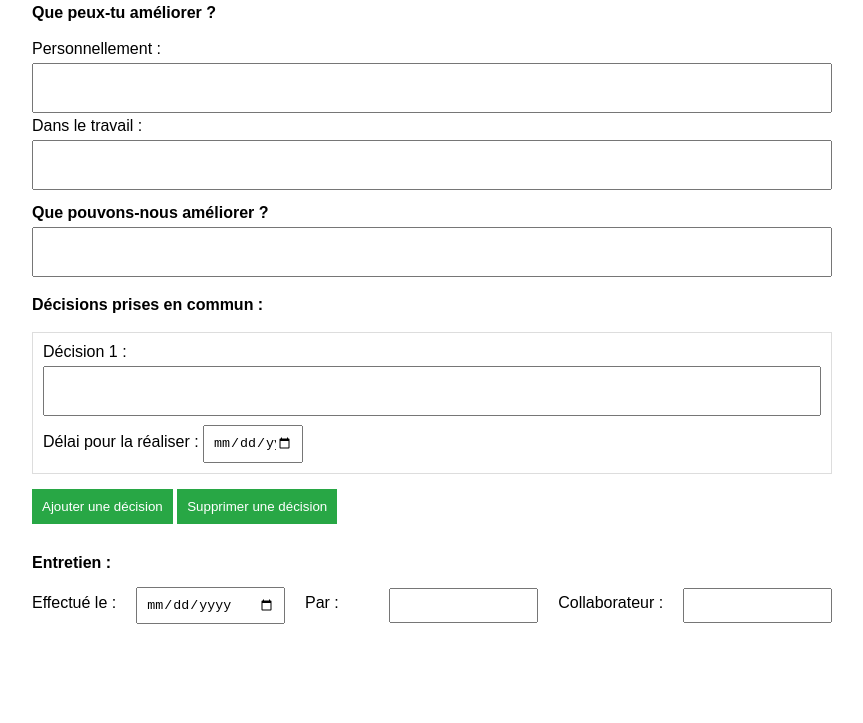
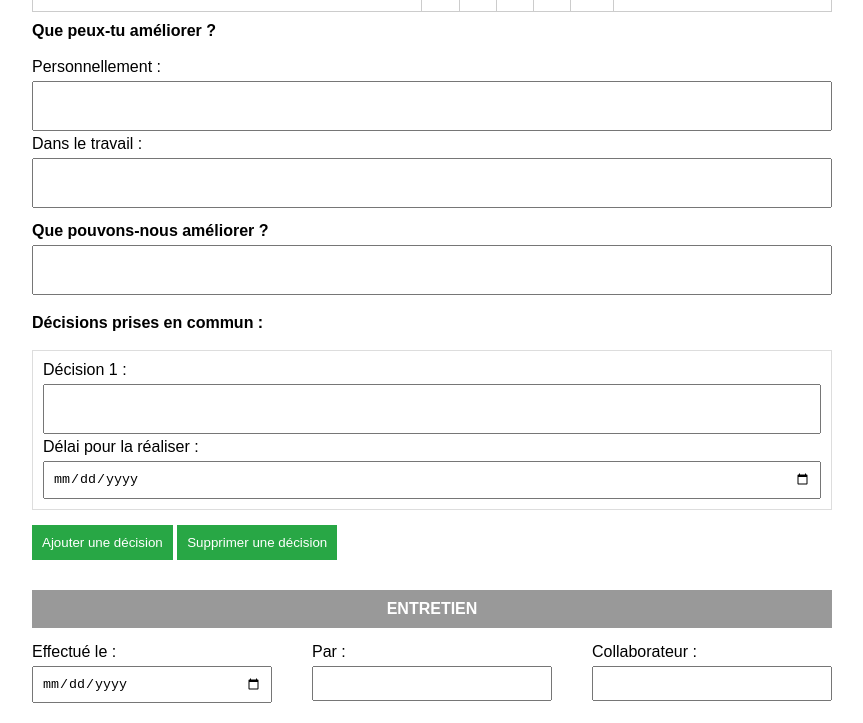
Before and after one commit to drakax1/entretien, a plain HTML site: page index.html in a window 1280 px wide. Shown: the part 1231-1954 px from the top of the page, without its empty margins (208-1071 px from the left). Before the commit the page ends 1875 px from the top, so only its background shows below. Drawn offline with Linux system fonts and the light colour scheme.

Commit message:
Update index.html

```diff
--- a/index.html
+++ b/index.html
@@ -78,29 +78,6 @@
     .radio-cell {
       text-align: center;
     }
-    .footer-inline {
-      display: flex;
-      flex-direction: column;
-      gap: 10px;
-      margin-top: 20px;
-    }
-    .footer-row {
-      display: flex;
-      gap: 20px;
-      flex-wrap: wrap;
-      align-items: center;
-    }
-    .footer-row label {
-      flex: 1;
-      white-space: nowrap;
-    }
-    .footer-row input[type="date"],
-    .footer-row input[type="text"] {
-      flex: 2;
-    }
-    input[type="date"] {
-      width: 100px;
-    }
     .radio-cell input[type="radio"] {
       margin: 0;
     }
@@ -120,7 +97,7 @@
     }
     /* Titre "ENTRETIEN ANNUEL" */
     #entretien-annuel-title {
-      background-color: #666; /* Gris foncé */
+      background-color: #666;
       color: white;
       text-align: center;
       text-transform: uppercase;
@@ -130,7 +107,7 @@
     }
     /* Titre "COLLABORATEUR" */
     #collaborateur-title {
-      background-color: #999; /* Gris clair */
+      background-color: #999;
       color: white;
       text-align: center;
       text-transform: uppercase;
@@ -138,15 +115,34 @@
       font-weight: bold;
       margin-bottom: 15px;
     }
-    /* Titre du tableau "TABLEAU D'ÉVALUATION" : on supprime le style précédent et on applique le même que pour COLLABORATEUR */
     #tableau-title td {
-      background-color: #999; /* Même gris que "COLLABORATEUR" */
+      background-color: #999;
       color: white;
       text-align: center;
       text-transform: uppercase;
       padding: 10px;
       font-weight: bold;
       vertical-align: middle;
+    }
+    /* Nouvelle section ENTRETEN */
+    #entretien-title {
+      background-color: #999;
+      color: white;
+      text-align: center;
+      text-transform: uppercase;
+      padding: 10px;
+      font-weight: bold;
+      margin-top: 30px;
+      margin-bottom: 15px;
+    }
+    .inline-entretien {
+      display: flex;
+      gap: 40px;
+      margin-bottom: 15px;
+      flex-wrap: wrap;
+    }
+    .inline-entretien label {
+      flex: 1;
     }
   </style>
   <script>
@@ -212,13 +208,9 @@
 </head>
 <body>
   <div class="container">
-    <!-- Titre "ENTRETIEN ANNUEL" -->
     <div id="entretien-annuel-title">ENTRETIEN ANNUEL</div>
-
-    <!-- Titre "COLLABORATEUR" -->
     <div id="collaborateur-title">COLLABORATEUR</div>
 
-    <!-- Informations collaborateur -->
     <div id="informations-personnelles" class="inline">
       <label>Nom : <input type="text" name="nom"></label>
       <label>Prénom : <input type="text" name="prenom"></label>
@@ -228,7 +220,6 @@
       <label>Entrée en fonction le : <input type="date" name="entree_fonction"></label>
     </div>
 
-    <!-- Tableau d'évaluation -->
     <table id="criteres-evaluation">
       <tr id="tableau-title">
         <td colspan="7">TABLEAU D'ÉVALUATION</td>
@@ -297,19 +288,14 @@
       </div>
     </div>
 
-    <footer id="footer-entretien">
-      <div class="footer-inline">
-        <label class="bold">Entretien :</label>
-        <div class="footer-row">
-          <label>Effectué le :</label>
-          <input type="date" name="date_entretien">
-          <label>Par :</label>
-          <input type="text" name="responsable">
-          <label>Collaborateur :</label>
-          <input type="text" name="collaborateur">
-        </div>
-      </div>
-    </footer>
+    <!-- Nouvelle section ENTRETEN -->
+    <div id="entretien-title">ENTRETIEN</div>
+    <div class="inline-entretien">
+      <label>Effectué le : <input type="date" name="date_entretien"></label>
+      <label>Par : <input type="text" name="responsable"></label>
+      <label>Collaborateur : <input type="text" name="collaborateur"></label>
+    </div>
+
   </div>
   <button id="print-button" class="no-print" onclick="imprimerPage()">Imprimer</button>
 </body>
```
